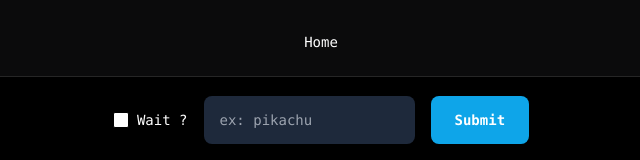
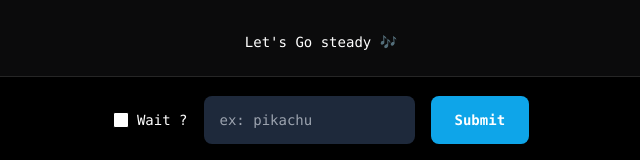
Before and after one commit to fredk3/simple-pokedex, a Next.js app: page / in a window 1280 px wide. Shown: the top 160 px of the page, without its empty margins (319-959 px from the left). Built offline with nearby package versions, Linux system fonts and the light colour scheme.

Commit message:
♻️ refactor

```diff
--- a/app/layout.tsx
+++ b/app/layout.tsx
@@ -12,7 +12,7 @@ export default function RootLayout({ children }) {
 							href="/"
 							className="z-[10] fixed left-0 top-0 flex w-full justify-center border-b border-gray-300 bg-gradient-to-b from-zinc-200 pb-6 pt-8 backdrop-blur-2xl dark:border-neutral-800 dark:bg-zinc-800/30 dark:from-inherit"
 						>
-							Home
+							Let's Go steady 🎶
 						</Link>
 
 						{children}
```
